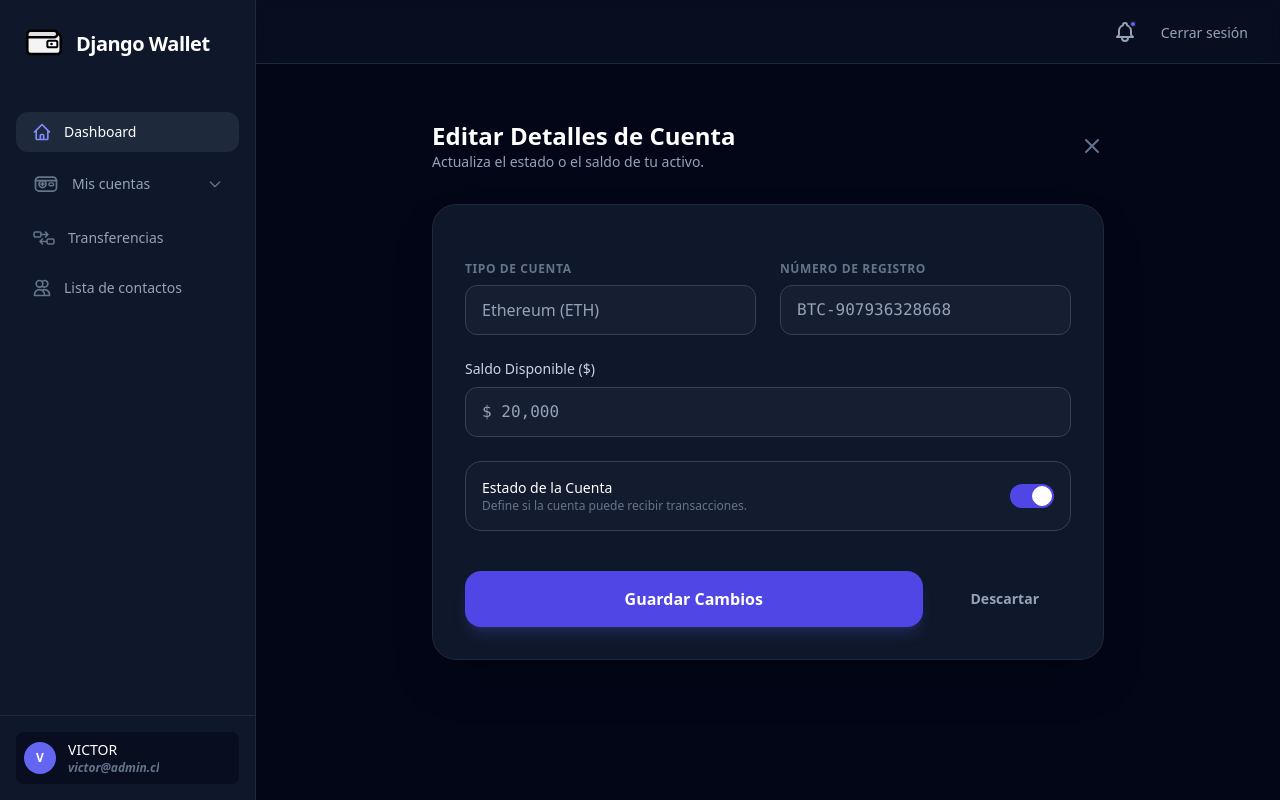
After one commit to VictorTapiaEgana/django_wallet, a Django app: page /actualizar-cuenta/1/ in a window 1280 px wide. The commit adds this page. Run offline with Django 5.2, Linux system fonts and the light colour scheme; a user stored in the database is signed in; data comes from the database, SQL or seed files in the repository; both versions use the stored data as it was after the commit; some libraries are stand-ins or nearby versions.

Commit message:
ADD: Logica, view, template,endpoint de actualizacion y eliminacion de cuentas

```diff
--- a/gestion/urls.py
+++ b/gestion/urls.py
@@ -12,6 +12,8 @@ urlpatterns = [
     path('agregar-cuenta/', views.agregar_cuenta, name='agregar_cuenta'),
     path('administrar-cuentas/', views.administrar_cuentas, name='administrar_cuentas'),
     path('eliminar-cuenta/<int:cuenta_id>/', views.eliminar_cuenta, name='eliminar_cuenta'),
+    path('actualizar-cuenta/<int:cuenta_id>/', views.actualizar_cuenta, name='actualizar_cuenta'),
+    path('transferencias/', views.transferencias, name='transferencias'),
 
 
 
--- a/gestion/views.py
+++ b/gestion/views.py
@@ -40,11 +40,14 @@ def dashboard(request):
     cliente = request.user.cliente
 
     cuentas = cliente.cuentas.all()
+    cuentas_activas = cuentas.filter(activa=True)
+
 
     saldo_total = cuentas.aggregate(Sum('saldo_disponible'))['saldo_disponible__sum'] or 0
 
     context = {
         'cuentas': cuentas,
+        'cuentas_activas': cuentas_activas,
         'saldo_total': saldo_total,
     }
 
@@ -109,6 +112,51 @@ def eliminar_cuenta(request, cuenta_id):
         cuenta.delete()
         return redirect('gestion:administrar_cuentas')
 
+@login_required
+def actualizar_cuenta(request, cuenta_id):
+
+    cuenta = Cuenta.objects.get(id=cuenta_id)
+
+    if request.method == 'GET':
+
+        context = {
+            'cuenta': cuenta
+        }
+
+        return render(request, 'gestion/actualizar_cuenta.html', context)
+
+    if request.method == 'POST':
+
+        nuevo_saldo = request.POST.get('saldo_disponible')
+        estado_activo = request.POST.get('activa') == 'on'
+
+        cuenta.saldo_disponible = nuevo_saldo
+        cuenta.activa = estado_activo
+        cuenta.save()
+
+        return redirect('gestion:administrar_cuentas')
+
+@login_required
+def transferencias(request):
+
+    cuentas = request.user.cliente.cuentas.all()
+
+    if request.method == 'GET':
+        return render(request, 'gestion/transferencias.html', {'cuentas': cuentas})
+
+    if request.method == 'POST':
+
+        cuenta_origen_id = request.POST.get('cuenta_origen')
+        numero_destino = request.POST.get('numero_destino')
+        monto = request.POST.get('monto')
+
+
+
+
+        return redirect('gestion:transferencias')
+
+
+
 
 def pagina_404_personalizada(request, exception=None):
     return render(request, 'gestion/404.html', status=404)
--- /dev/null
+++ b/templates/gestion/actualizar_cuenta.html
@@ -0,0 +1,85 @@
+{% extends 'layout.html' %}
+
+{% block title %}Actualizar Cuenta{% endblock %}
+
+{% block content %}
+
+  {% load humanize %}
+
+    <div class="max-w-2xl mx-auto">
+            <div class="flex items-center justify-between mb-8">
+                <div>
+                    <h2 class="text-2xl font-bold text-white">Editar Detalles de Cuenta</h2>
+                    <p class="text-slate-400 text-sm">Actualiza el estado o el saldo de tu activo.</p>
+                </div>
+                <a href="{% url 'gestion:administrar_cuentas' %}" class="text-slate-500 hover:text-white transition-colors">
+                    <svg class="w-6 h-6" fill="none" viewBox="0 0 24 24" stroke="currentColor">
+                        <path stroke-linecap="round" stroke-linejoin="round" stroke-width="2" d="M6 18L18 6M6 6l12 12" />
+                    </svg>
+                </a>
+            </div>
+
+            <div class="bg-slate-900 border border-slate-800 rounded-3xl p-8 shadow-2xl">
+                <form method="POST" class="space-y-6" action="{% url 'gestion:actualizar_cuenta' cuenta.id %}">
+                    {% csrf_token %}
+
+                    <div class="grid grid-cols-1 md:grid-cols-2 gap-6">
+                        <div>
+                            <label class="block text-xs font-semibold text-slate-500 uppercase tracking-wider mb-2">Tipo de Cuenta</label>
+                            <div class="px-4 py-3 bg-slate-800/50 border border-slate-700 rounded-xl text-slate-400 cursor-not-allowed">
+                                {{ cuenta.get_tipo_display }}
+                            </div>
+                        </div>
+
+                        <div>
+                            <label class="block text-xs font-semibold text-slate-500 uppercase tracking-wider mb-2">Número de Registro</label>
+                            <div class="px-4 py-3 bg-slate-800/50 border border-slate-700 rounded-xl text-slate-400 font-mono cursor-not-allowed">
+                                {{ cuenta.numero }}
+                            </div>
+                        </div>
+                    </div>
+
+                    <div>
+                        <label for="saldo_disponible" class="block text-sm font-medium text-slate-300 mb-2">
+                            Saldo Disponible ($)
+                        </label>
+                        <div class="relative">
+                            <!-- <div class="absolute inset-y-0 left-0 pl-4 flex items-center pointer-events-none">
+                                <span class="text-indigo-400 font-bold text-lg">$</span>
+                            </div> -->
+                            <input type="number" name="saldo_disponible" id="saldo_disponible" value="{{cuenta.saldo_disponible}}" class="hidden">
+                            <div class="px-4 py-3 bg-slate-800/50 border border-slate-700 rounded-xl text-slate-400 font-mono cursor-not-allowed" >
+                                $ {{ cuenta.saldo_disponible|intcomma }}
+                            </div>
+
+                            <!-- <input type="number" name="saldo_disponible" id="saldo_disponible"
+                                step="0.01" value="{{ cuenta.saldo_disponible|stringformat:'.2f' }}" required
+                                class="block w-full pl-10 pr-4 py-3 bg-slate-800 border border-slate-700 rounded-xl text-white focus:outline-none focus:ring-2 focus:ring-indigo-500 transition-all"> -->
+                        </div>
+                    </div>
+
+                    <div class="flex items-center justify-between p-4 bg-slate-800/30 border border-slate-700 rounded-2xl">
+                        <div>
+                            <h4 class="text-sm font-medium text-white">Estado de la Cuenta</h4>
+                            <p class="text-xs text-slate-500">Define si la cuenta puede recibir transacciones.</p>
+                        </div>
+                        <label class="relative inline-flex items-center cursor-pointer">
+                            <input type="checkbox" name="activa" class="sr-only peer" {% if cuenta.activa %}checked{% endif %}>
+                            <div class="w-11 h-6 bg-slate-700 peer-focus:outline-none rounded-full peer peer-checked:after:translate-x-full peer-checked:after:border-white after:content-[''] after:absolute after:top-[2px] after:left-[2px] after:bg-white after:border-gray-300 after:border after:rounded-full after:h-5 after:w-5 after:transition-all peer-checked:bg-indigo-600"></div>
+                        </label>
+                    </div>
+
+                    <div class="flex items-center gap-4 pt-4">
+                        <button type="submit"
+                            class="flex-1 bg-indigo-600 hover:bg-indigo-500 text-white font-bold py-4 rounded-2xl transition-all shadow-lg shadow-indigo-500/20 active:scale-95">
+                            Guardar Cambios
+                        </button>
+                        <a href="{% url 'gestion:administrar_cuentas' %}"
+                            class="px-8 py-4 text-sm font-semibold text-slate-400 hover:text-white transition-colors">
+                            Descartar
+                        </a>
+                    </div>
+                </form>
+            </div>
+    </div>
+{% endblock %}
--- a/templates/gestion/administrar_cuentas.html
+++ b/templates/gestion/administrar_cuentas.html
@@ -69,7 +69,7 @@
 
                             <td class="px-6 py-4 whitespace-nowrap text-right text-sm font-medium">
                                 <div class="flex justify-end space-x-2">
-                                    <a href="#" class="p-2 text-slate-400 hover:text-indigo-400 hover:bg-slate-800 rounded-lg transition-all" title="Editar cuenta">
+                                    <a href="{% url 'gestion:actualizar_cuenta' cuenta.id %}" class="p-2 text-slate-400 hover:text-indigo-400 hover:bg-slate-800 rounded-lg transition-all" title="Editar cuenta">
                                         <svg class="h-5 w-5" fill="none" viewBox="0 0 24 24" stroke="green">
                                             <path stroke-linecap="round" stroke-linejoin="round" stroke-width="2" d="M11 5H6a2 2 0 00-2 2v11a2 2 0 002 2h11a2 2 0 002-2v-5m-1.414-9.414a2 2 0 112.828 2.828L11.828 15H9v-2.828l8.586-8.586z" />
                                         </svg>
--- a/templates/layout.html
+++ b/templates/layout.html
@@ -80,7 +80,7 @@
                 </details>
 
 
-                <a href="#" class="flex items-center px-4 py-2.5 text-sm font-medium text-slate-400 hover:text-white hover:bg-slate-800/50 rounded-xl transition-all group">
+                <a href="{% url 'gestion:transferencias' %}" class="flex items-center px-4 py-2.5 text-sm font-medium text-slate-400 hover:text-white hover:bg-slate-800/50 rounded-xl transition-all group">
 
                     <svg class="mr-3 h-6 w-6 text-slate-500 group-hover:text-indigo-400 transition-colors" fill="none" viewBox="0 0 24 24" stroke="currentColor">
                         <rect x="2" y="6" width="7" height="5" rx="1.5" stroke="currentColor" stroke-width="1.5"/>
```
Also changed, not shown: templates/gestion/dashboard.html (+14 -9 lines), templates/gestion/transferencias.html (added, +91 -0 lines), db.sqlite3.
